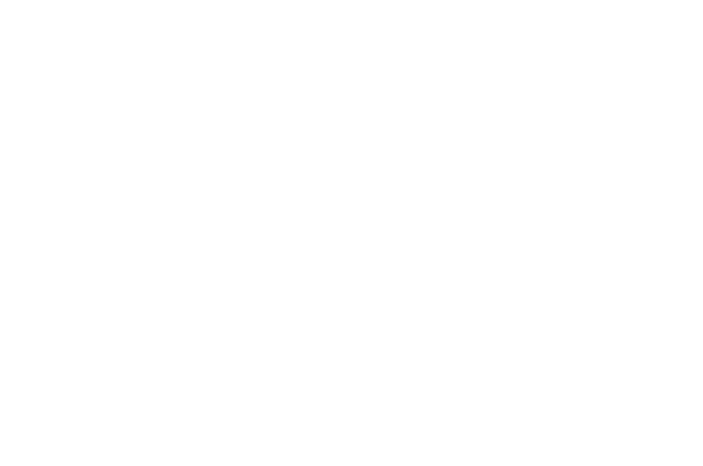
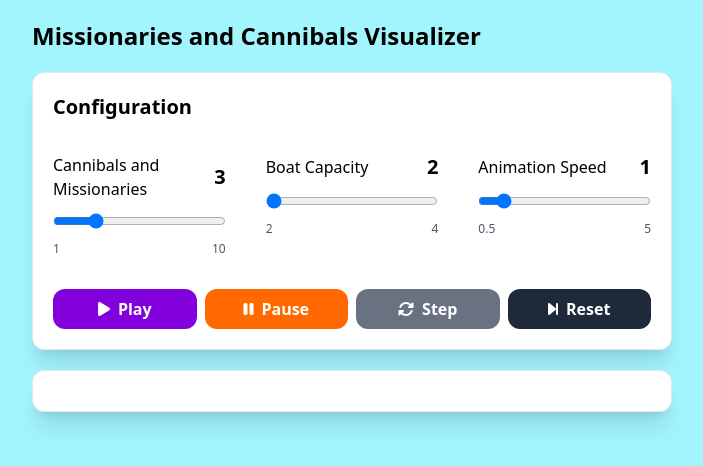
Before and after one commit to UkaszK/uni-wt1-missionaries-and-cannibals, a website: page index.html in a window 1280 px wide. Shown: the whole page, without its empty margins (288-991 px from the left). Drawn offline with nearby package versions, Linux system fonts and the light colour scheme.

Commit message:
Basic page design and integration of svgjs

```diff
--- a/index.html
+++ b/index.html
@@ -1,19 +1,56 @@
 <!DOCTYPE html>
-<html lang="en">
+<html lang="en" class="bg-cyan-200 py-5">
 
 <head>
     <meta charset="UTF-8">
     <meta name="viewport" content="width=device-width, initial-scale=1.0">
     <script src="https://cdn.jsdelivr.net/npm/@tailwindcss/browser@4"></script>
+    <script src="https://cdnjs.cloudflare.com/ajax/libs/svg.js/3.2.5/svg.min.js"
+        integrity="sha512-CkUwcqrYQeVgMsjmgk8LfpTvqJRd10i2WBo1/60jZ8RN2aH/f6KFV4lKRYWnQjeWn3o8Fjp5ixVNeP16G5VAgw=="
+        crossorigin="anonymous" referrerpolicy="no-referrer"></script>
     <link rel="stylesheet" href="https://cdnjs.cloudflare.com/ajax/libs/font-awesome/6.5.0/css/all.min.css">
     <script src="main.js" type="module"></script>
     <script src="src/utils.js" type="module"></script>
 
-    <title>Cannibals and Missionaries Visualizer</title>
+    <title>Missionaries and Cannibals</title>
 </head>
 
-<body>
+<body class="flex flex-col gap-5 mx-auto w-1/2">
+    <!-- Header -->
+    <p class="text-2xl font-semibold text-black">Missionaries and Cannibals Visualizer</p>
 
+    <!-- Configuration -->
+    <div id="configuration" class="flex flex-col bg-white rounded-xl shadow-xl border border-gray-200 p-5 w-full gap-8">
+        <p class="text-xl font-bold text-black">Configuration</p>
+
+        <!-- Configuration Sliders -->
+        <div id="sliders-container" class="flex gap-10">
+            <div id="slider-template" class="hidden flex-col flex-1 gap-3">
+                <div class="flex justify-between items-center">
+                    <p class="slider-label text-base text-black">label</p>
+                    <p class="slider-value text-xl font-bold">value</p>
+                </div>
+                <input type="range">
+                <div class="flex justify-between items-center">
+                    <p class="slider-min text-xs text-gray-600">min</p>
+                    <p class="slider-max text-xs text-gray-600">max</p>
+                </div>
+            </div>
+        </div>
+
+        <!-- Configuration Buttons -->
+        <div id="buttons-container" class="flex gap-2">
+            <div id="button-template"
+                class="hidden flex-1 px-5 py-2 gap-2 rounded-xl items-center justify-center hover:cursor-pointer hover:opacity-90 active:scale-95">
+                <i></i>
+                <p class="button-label font-bold text-base text-white">label</p>
+            </div>
+        </div>
+    </div>
+
+    <!-- Simulation -->
+    <div id="simulation" class="flex flex-col bg-white p-5 border border-gray-200 rounded-xl shadow-xl">
+    </div>
 </body>
 
 </html>
--- /dev/null
+++ b/main.css
@@ -0,0 +1 @@
+@import "tailwindcss";
--- a/main.js
+++ b/main.js
@@ -0,0 +1,110 @@
+const configuration = {
+    defaultNumPeople: 3,
+    minNumPeople: 1,
+    maxNumPeople: 10,
+    stepNumPeople: 1,
+
+    defaultBoatCapacity: 2,
+    minBoatCapacity: 2,
+    maxBoatCapacity: 4,
+    stepBoatCapacity: 1,
+
+    defaultAnimationSpeed: 1,
+    minAnimationSpeed: 0.5,
+    maxAnimationSpeed: 5.0,
+    stepAnimationSpeed: 0.25,
+}
+
+let state = {
+    n: configuration.defaultNumPeople,
+    boatCapacity: configuration.defaultBoatCapacity,
+    animationSpeed: configuration.defaultAnimationSpeed
+}
+
+const slidersConfig = [
+    { label: "Cannibals and Missionaries", min: configuration.minNumPeople, max: configuration.maxNumPeople, initialValue: configuration.defaultNumPeople, step: configuration.stepNumPeople },
+    { label: "Boat Capacity", min: configuration.minBoatCapacity, max: configuration.maxBoatCapacity, initialValue: configuration.defaultBoatCapacity, step: configuration.stepBoatCapacity },
+    { label: "Animation Speed", min: configuration.minAnimationSpeed, max: configuration.maxAnimationSpeed, initialValue: configuration.defaultAnimationSpeed, step: configuration.stepAnimationSpeed }
+]
+
+const play = () => { }
+const pause = () => { }
+const step = () => { }
+const reset = () => { }
+
+const buttonsConfig = [
+    { label: "Play", bgColor: "bg-purple-700", icon: "fa-solid fa-play text-white", action: play },
+    { label: "Pause", bgColor: "bg-orange-500", icon: "fa-solid fa-pause text-white", action: pause, },
+    { label: "Step", bgColor: "bg-gray-500", icon: "fa-solid fa-rotate text-white", action: step },
+    { label: "Reset", bgColor: "bg-gray-800", icon: "fa-solid fa-forward-step text-white", action: reset }
+]
+
+const initConfiguration = () => {
+    initSliders();
+    initButtons();
+}
+
+const initSliders = () => {
+    const slidersContainer = document.getElementById("sliders-container");
+    const sliderTemplate = document.getElementById("slider-template");
+
+    slidersConfig.forEach((config) => {
+        const slider = sliderTemplate.cloneNode(true);
+
+        slider.classList.remove("hidden");
+        slider.classList.add("flex");
+
+        const sliderLabel = slider.getElementsByClassName("slider-label")[0];
+        sliderLabel.textContent = config.label;
+
+        const sliderValue = slider.getElementsByClassName("slider-value")[0];
+        sliderValue.textContent = config.initialValue;
+
+        const sliderMin = slider.getElementsByClassName("slider-min")[0];
+        sliderMin.textContent = config.min;
+
+        const sliderMax = slider.getElementsByClassName("slider-max")[0];
+        sliderMax.textContent = config.max;
+
+        const sliderInput = slider.getElementsByTagName("input")[0];
+        sliderInput.min = config.min;
+        sliderInput.max = config.max;
+        sliderInput.step = config.step;
+        sliderInput.value = config.initialValue;
+
+        slider.addEventListener("input", (e) => {
+            sliderValue.textContent = e.target.value;
+        });
+
+        slidersContainer.append(slider);
+    });
+}
+
+const initButtons = () => {
+    const buttonsContainer = document.getElementById("buttons-container");
+    const buttonTemplate = document.getElementById("button-template");
+
+    buttonsConfig.forEach((config) => {
+        const button = buttonTemplate.cloneNode(true);
+
+        button.classList.remove("hidden");
+        button.classList.add("flex", config.bgColor);
+
+        const buttonIcon = button.getElementsByTagName("i")[0];
+        buttonIcon.className = config.icon;
+
+        const buttonLabel = button.getElementsByClassName("button-label")[0];
+        buttonLabel.textContent = config.label;
+
+
+        button.addEventListener("click", () => {
+            config.action();
+        })
+
+        buttonsContainer.append(button);
+    });
+}
+
+document.addEventListener("DOMContentLoaded", () => {
+    initConfiguration();
+})
```
